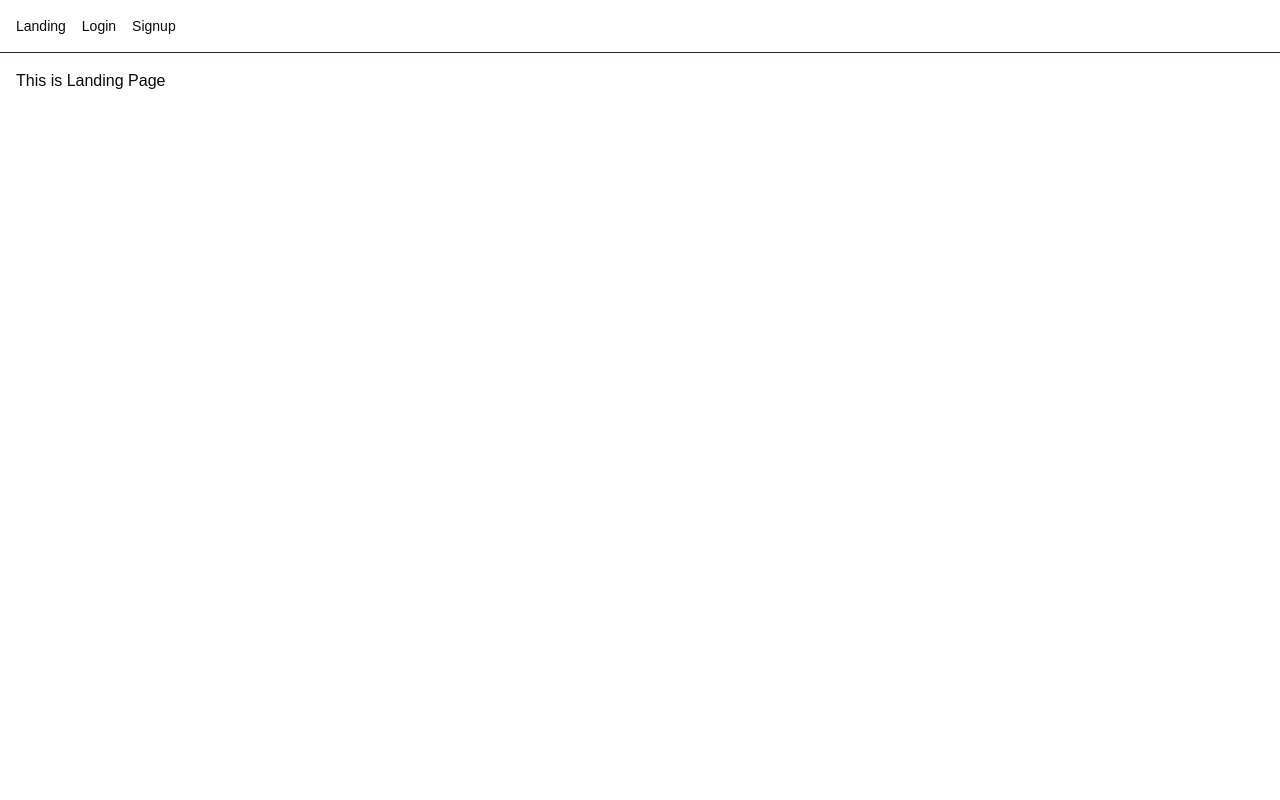
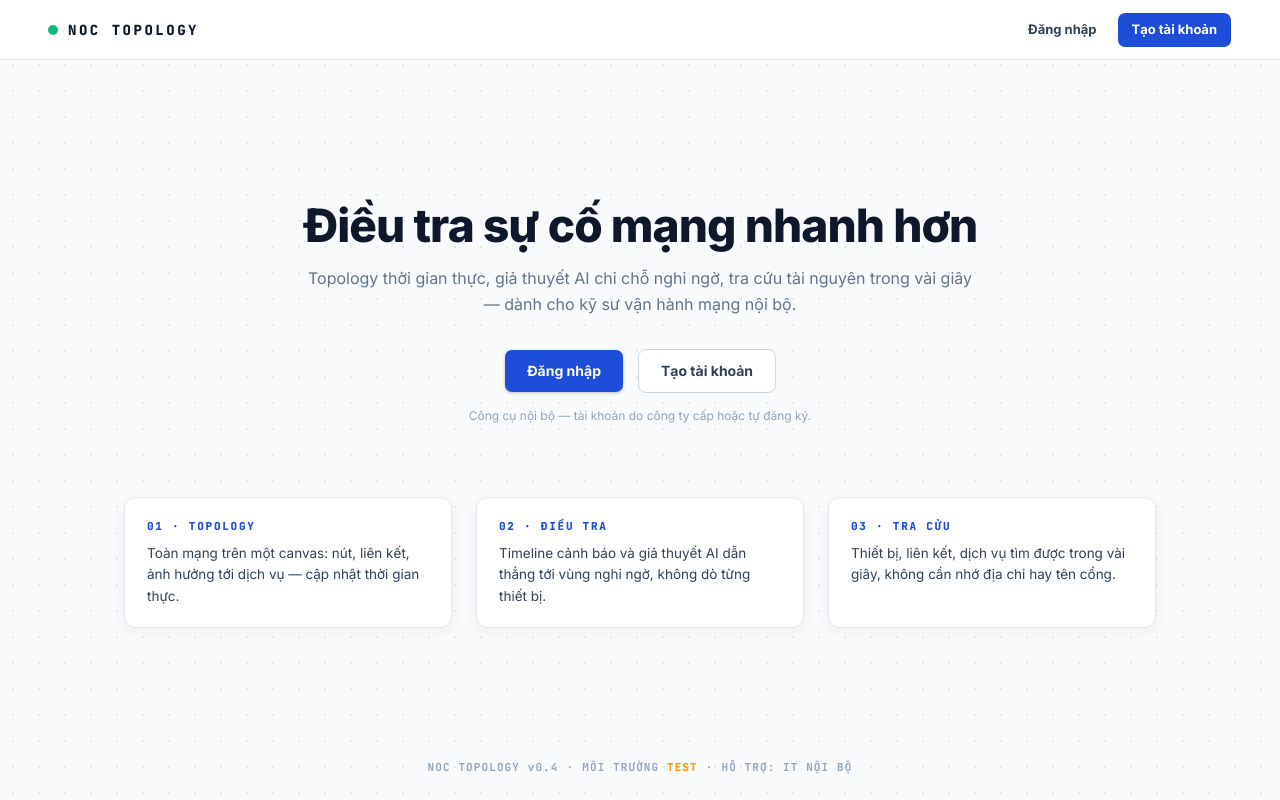
Before and after one commit to RainAllDay-vn/graduation-project, a React (Vite) app in the folder web/: page / in a window 1280 px wide. Built offline with nearby package versions, Linux system fonts and the light colour scheme.

Commit message:
feat: finish the landing page

```diff
--- a/web/index.html
+++ b/web/index.html
@@ -4,7 +4,10 @@
     <meta charset="UTF-8" />
     <link rel="icon" type="image/svg+xml" href="/vite.svg" />
     <meta name="viewport" content="width=device-width, initial-scale=1.0" />
-    <title>GR2 Web</title>
+    <title>NOC - AI Network Incident Investigation</title>
+    <link rel="preconnect" href="https://fonts.googleapis.com">
+    <link rel="preconnect" href="https://fonts.gstatic.com" crossorigin>
+    <link href="https://fonts.googleapis.com/css2?family=Inter:wght@400;500;600;700;800&family=JetBrains+Mono:wght@400;600;700;800&display=swap" rel="stylesheet">
   </head>
   <body>
     <div id="root"></div>
--- a/web/src/components/layout/PublicLayout.tsx
+++ b/web/src/components/layout/PublicLayout.tsx
@@ -1,14 +1,38 @@
 import { NavLink, Outlet } from 'react-router-dom'
+import { Button } from '@/components/ui/button'
 
 export default function PublicLayout() {
   return (
-    <div>
-      <header className="p-4 border-b border-slate-800 flex gap-4 text-sm">
-        <NavLink to="/">Landing</NavLink>
-        <NavLink to="/login">Login</NavLink>
-        <NavLink to="/signup">Signup</NavLink>
+    <div className="min-h-screen flex flex-col bg-[#f8fafc] text-[#0f172a] [background-image:radial-gradient(#e2e8f0_1px,transparent_1px)] [background-size:26px_26px]">
+      {/* Top Navigation Bar matching vp-topnav */}
+      <header className="h-[60px] shrink-0 flex items-center px-6 md:px-12 bg-white border-b border-[#e2e8f0] relative z-10">
+        <NavLink to="/" className="flex items-center gap-2.5 no-underline">
+          <span className="w-2.5 h-2.5 rounded-full bg-[#10b981] inline-block shrink-0" />
+          <span className="font-mono font-extrabold text-sm tracking-[0.18em] text-[#0f172a]">
+            NOC TOPOLOGY
+          </span>
+        </NavLink>
+
+        <div className="ml-auto flex items-center gap-2.5">
+          <NavLink
+            to="/login"
+            className="text-[13px] font-bold text-[#334155] px-2.5 py-2 rounded-lg hover:bg-[#f1f5f9] transition-colors"
+          >
+            Đăng nhập
+          </NavLink>
+          <NavLink to="/signup">
+            <Button
+              size="sm"
+              className="bg-[#1d4ed8] hover:bg-[#1e40af] text-white text-[13px] font-bold h-9 px-3.5 rounded-lg cursor-pointer transition-colors"
+            >
+              Tạo tài khoản
+            </Button>
+          </NavLink>
+        </div>
       </header>
-      <main className="p-4">
+
+      {/* Main Page Content */}
+      <main className="flex-1 flex flex-col">
         <Outlet />
       </main>
     </div>
--- a/web/src/index.css
+++ b/web/src/index.css
@@ -1,13 +1,13 @@
 @import "tailwindcss";
 @import "tw-animate-css";
 @import "shadcn/tailwind.css";
-@import "@fontsource-variable/geist";
 
 @custom-variant dark (&:is(.dark *));
 
 @theme inline {
     --font-heading: var(--font-sans);
-    --font-sans: 'Geist Variable', sans-serif;
+    --font-sans: 'Inter', -apple-system, BlinkMacSystemFont, "Segoe UI", Roboto, sans-serif;
+    --font-mono: 'JetBrains Mono', ui-monospace, SFMono-Regular, Menlo, Monaco, Consolas, monospace;
     --color-sidebar-ring: var(--sidebar-ring);
     --color-sidebar-border: var(--sidebar-border);
     --color-sidebar-accent-foreground: var(--sidebar-accent-foreground);
@@ -49,82 +49,70 @@
 }
 
 :root {
-    --background: oklch(1 0 0);
-    --foreground: oklch(0.145 0 0);
-    --card: oklch(1 0 0);
-    --card-foreground: oklch(0.145 0 0);
-    --popover: oklch(1 0 0);
-    --popover-foreground: oklch(0.145 0 0);
-    --primary: oklch(0.205 0 0);
-    --primary-foreground: oklch(0.985 0 0);
-    --secondary: oklch(0.97 0 0);
-    --secondary-foreground: oklch(0.205 0 0);
-    --muted: oklch(0.97 0 0);
-    --muted-foreground: oklch(0.556 0 0);
-    --accent: oklch(0.97 0 0);
-    --accent-foreground: oklch(0.205 0 0);
-    --destructive: oklch(0.577 0.245 27.325);
-    --border: oklch(0.922 0 0);
-    --input: oklch(0.922 0 0);
-    --ring: oklch(0.708 0 0);
-    --chart-1: oklch(0.87 0 0);
-    --chart-2: oklch(0.556 0 0);
-    --chart-3: oklch(0.439 0 0);
-    --chart-4: oklch(0.371 0 0);
-    --chart-5: oklch(0.269 0 0);
-    --radius: 0.625rem;
-    --sidebar: oklch(0.985 0 0);
-    --sidebar-foreground: oklch(0.145 0 0);
-    --sidebar-primary: oklch(0.205 0 0);
-    --sidebar-primary-foreground: oklch(0.985 0 0);
-    --sidebar-accent: oklch(0.97 0 0);
-    --sidebar-accent-foreground: oklch(0.205 0 0);
-    --sidebar-border: oklch(0.922 0 0);
-    --sidebar-ring: oklch(0.708 0 0);
-}
+    /* NOC Paper & Ink tokens */
+    --paper: #ffffff;
+    --paper-soft: #f8fafc;
+    --paper-dim: #f1f5f9;
+    --ink: #0f172a;
+    --ink-mid: #334155;
+    --ink-soft: #64748b;
+    --ink-faint: #94a3b8;
+    --line: #e2e8f0;
+    --line-strong: #cbd5e1;
 
-.dark {
-    --background: oklch(0.145 0 0);
-    --foreground: oklch(0.985 0 0);
-    --card: oklch(0.205 0 0);
-    --card-foreground: oklch(0.985 0 0);
-    --popover: oklch(0.205 0 0);
-    --popover-foreground: oklch(0.985 0 0);
-    --primary: oklch(0.922 0 0);
-    --primary-foreground: oklch(0.205 0 0);
-    --secondary: oklch(0.269 0 0);
-    --secondary-foreground: oklch(0.985 0 0);
-    --muted: oklch(0.269 0 0);
-    --muted-foreground: oklch(0.708 0 0);
-    --accent: oklch(0.269 0 0);
-    --accent-foreground: oklch(0.985 0 0);
-    --destructive: oklch(0.704 0.191 22.216);
-    --border: oklch(1 0 0 / 10%);
-    --input: oklch(1 0 0 / 15%);
-    --ring: oklch(0.556 0 0);
-    --chart-1: oklch(0.87 0 0);
-    --chart-2: oklch(0.556 0 0);
-    --chart-3: oklch(0.439 0 0);
-    --chart-4: oklch(0.371 0 0);
-    --chart-5: oklch(0.269 0 0);
-    --sidebar: oklch(0.205 0 0);
-    --sidebar-foreground: oklch(0.985 0 0);
-    --sidebar-primary: oklch(0.488 0.243 264.376);
-    --sidebar-primary-foreground: oklch(0.985 0 0);
-    --sidebar-accent: oklch(0.269 0 0);
-    --sidebar-accent-foreground: oklch(0.985 0 0);
-    --sidebar-border: oklch(1 0 0 / 10%);
-    --sidebar-ring: oklch(0.556 0 0);
+    /* NOC Accents & Status */
+    --accent: #1d4ed8;
+    --accent-hover: #1e40af;
+    --accent-soft: #eff6ff;
+    --ok: #10b981;
+    --warn: #f59e0b;
+    --bad: #ef4444;
+
+    /* Fonts */
+    --font-sans: 'Inter', -apple-system, BlinkMacSystemFont, "Segoe UI", Roboto, sans-serif;
+    --font-mono: 'JetBrains Mono', ui-monospace, SFMono-Regular, Menlo, Monaco, Consolas, monospace;
+
+    /* Shadcn system mappings */
+    --background: #f8fafc;
+    --foreground: #0f172a;
+    --card: #ffffff;
+    --card-foreground: #0f172a;
+    --popover: #ffffff;
+    --popover-foreground: #0f172a;
+    --primary: #1d4ed8;
+    --primary-foreground: #ffffff;
+    --secondary: #f1f5f9;
+    --secondary-foreground: #0f172a;
+    --muted: #f1f5f9;
+    --muted-foreground: #64748b;
+    --accent-foreground: #0f172a;
+    --destructive: #ef4444;
+    --border: #e2e8f0;
+    --input: #cbd5e1;
+    --ring: #1d4ed8;
+    --chart-1: #1d4ed8;
+    --chart-2: #10b981;
+    --chart-3: #f59e0b;
+    --chart-4: #a855f7;
+    --chart-5: #38bdf8;
+    --radius: 0.5rem;
+    --sidebar: #ffffff;
+    --sidebar-foreground: #0f172a;
+    --sidebar-primary: #1d4ed8;
+    --sidebar-primary-foreground: #ffffff;
+    --sidebar-accent: #f1f5f9;
+    --sidebar-accent-foreground: #0f172a;
+    --sidebar-border: #e2e8f0;
+    --sidebar-ring: #1d4ed8;
 }
 
 @layer base {
   * {
     @apply border-border outline-ring/50;
-    }
+  }
   body {
-    @apply bg-background text-foreground;
-    }
-  html {
-    @apply font-sans;
-    }
+    font-family: var(--font-sans);
+    color: var(--ink);
+    background-color: var(--paper-soft);
+  }
 }
--- /dev/null
+++ b/web/src/pages/_components/CapabilityGrid.tsx
@@ -0,0 +1,30 @@
+export interface CapabilityItem {
+  numberTag: string // e.g. "01 · TOPOLOGY"
+  description: string
+}
+
+export interface CapabilityGridProps {
+  items: CapabilityItem[]
+}
+
+export function CapabilityGrid({ items }: CapabilityGridProps) {
+  return (
+    <section className="w-full max-w-[1080px] mx-auto px-6 mt-12 md:mt-16">
+      <div className="grid grid-cols-1 md:grid-cols-3 gap-6">
+        {items.map((item) => (
+          <div
+            key={item.numberTag}
+            className="bg-white border border-[#e2e8f0] rounded-xl p-[20px_22px] shadow-[0_4px_14px_rgba(15,23,42,0.05)] text-left flex flex-col"
+          >
+            <div className="font-mono font-extrabold text-[11px] tracking-[0.16em] text-[#1d4ed8] uppercase">
+              {item.numberTag}
+            </div>
+            <p className="mt-2 text-[13.5px] text-[#334155] leading-[1.6]">
+              {item.description}
+            </p>
+          </div>
+        ))}
+      </div>
+    </section>
+  )
+}
--- /dev/null
+++ b/web/src/pages/_components/HeroSection.tsx
@@ -0,0 +1,61 @@
+import { Button } from '@/components/ui/button'
+
+export interface HeroSectionProps {
+  title: string
+  description: string
+  hasActiveSession?: boolean
+  primaryCtaText: string
+  secondaryCtaText?: string
+  noteText?: string
+  onPrimaryClick?: () => void
+  onSecondaryClick?: () => void
+}
+
+export function HeroSection({
+  title,
+  description,
+  primaryCtaText,
+  secondaryCtaText,
+  noteText,
+  onPrimaryClick,
+  onSecondaryClick,
+}: HeroSectionProps) {
+  return (
+    <section className="flex flex-col items-center text-center max-w-3xl mx-auto pt-6 pb-2 px-4">
+      <h1 className="text-[36px] sm:text-[42px] md:text-[46px] font-extrabold tracking-[-0.02em] text-[#0f172a] leading-[1.15] m-0">
+        {title}
+      </h1>
+
+      <p className="text-[15px] md:text-[16px] text-[#64748b] max-w-[680px] leading-[1.6] mt-3.5 mb-8">
+        {description}
+      </p>
+
+      <div className="flex flex-wrap items-center justify-center gap-3.5">
+        <Button
+          size="lg"
+          onClick={onPrimaryClick}
+          className="h-11 px-[22px] bg-[#1d4ed8] hover:bg-[#1e40af] text-white font-bold text-sm rounded-lg shadow-sm transition-colors cursor-pointer"
+        >
+          {primaryCtaText}
+        </Button>
+
+        {secondaryCtaText && (
+          <Button
+            variant="outline"
+            size="lg"
+            onClick={onSecondaryClick}
+            className="h-11 px-[22px] bg-white border border-[#cbd5e1] hover:border-[#94a3b8] text-[#334155] font-bold text-sm rounded-lg shadow-none transition-colors cursor-pointer"
+          >
+            {secondaryCtaText}
+          </Button>
+        )}
+      </div>
+
+      {noteText && (
+        <p className="text-[12px] text-[#94a3b8] font-sans mt-3.5 leading-normal">
+          {noteText}
+        </p>
+      )}
+    </section>
+  )
+}
--- /dev/null
+++ b/web/src/pages/_components/LandingFooter.tsx
@@ -0,0 +1,23 @@
+export interface LandingFooterProps {
+  version: string
+  environment: string
+  supportContact: string
+}
+
+export function LandingFooter({
+  version,
+  environment,
+  supportContact,
+}: LandingFooterProps) {
+  return (
+    <footer className="w-full pt-16 pb-6 text-center font-mono text-[11px] font-bold tracking-[0.1em] text-[#94a3b8] flex items-center justify-center gap-2">
+      <span>NOC TOPOLOGY {version}</span>
+      <span>·</span>
+      <span>
+        MÔI TRƯỜNG <span className="text-[#f59e0b] font-extrabold">{environment}</span>
+      </span>
+      <span>·</span>
+      <span>HỖ TRỢ: {supportContact}</span>
+    </footer>
+  )
+}
--- a/web/src/pages/index.tsx
+++ b/web/src/pages/index.tsx
@@ -1,3 +1,56 @@
+import { useNavigate } from 'react-router-dom'
+import { useAuth } from '@/context'
+import { HeroSection } from './_components/HeroSection'
+import { CapabilityGrid, type CapabilityItem } from './_components/CapabilityGrid'
+import { LandingFooter } from './_components/LandingFooter'
+
+const CAPABILITIES: CapabilityItem[] = [
+  {
+    numberTag: '01 · TOPOLOGY',
+    description: 'Toàn mạng trên một canvas: nút, liên kết, ảnh hưởng tới dịch vụ — cập nhật thời gian thực.',
+  },
+  {
+    numberTag: '02 · ĐIỀU TRA',
+    description: 'Timeline cảnh báo và giả thuyết AI dẫn thẳng tới vùng nghi ngờ, không dò từng thiết bị.',
+  },
+  {
+    numberTag: '03 · TRA CỬU',
+    description: 'Thiết bị, liên kết, dịch vụ tìm được trong vài giây, không cần nhớ địa chỉ hay tên cổng.',
+  },
+]
+
 export default function LandingPage() {
-  return <div>This is Landing Page</div>
+  const navigate = useNavigate()
+  const { isAuthenticated } = useAuth()
+
+  return (
+    <div className="flex-1 flex flex-col justify-between items-center w-full min-h-[calc(100vh-60px)] px-4">
+      {/* Central Content Area (Hero + Capabilities) */}
+      <div className="w-full flex flex-col items-center my-auto pt-8 md:pt-12">
+        <HeroSection
+          title="Điều tra sự cố mạng nhanh hơn"
+          description="Topology thời gian thực, giả thuyết AI chỉ chỗ nghi ngờ, tra cứu tài nguyên trong vài giây — dành cho kỹ sư vận hành mạng nội bộ."
+          hasActiveSession={isAuthenticated}
+          primaryCtaText={isAuthenticated ? 'Tiếp tục phiên làm việc' : 'Đăng nhập'}
+          secondaryCtaText={isAuthenticated ? undefined : 'Tạo tài khoản'}
+          noteText={
+            isAuthenticated
+              ? 'Phiên của bạn còn hoạt động — tiếp tục từ nơi bạn dừng.'
+              : 'Công cụ nội bộ — tài khoản do công ty cấp hoặc tự đăng ký.'
+          }
+          onPrimaryClick={() => navigate(isAuthenticated ? '/overview' : '/login')}
+          onSecondaryClick={() => navigate('/signup')}
+        />
+
+        <CapabilityGrid items={CAPABILITIES} />
+      </div>
+
+      {/* Technical Status Footer */}
+      <LandingFooter
+        version="v0.4"
+        environment="TEST"
+        supportContact="IT NỘI BỘ"
+      />
+    </div>
+  )
 }
```
